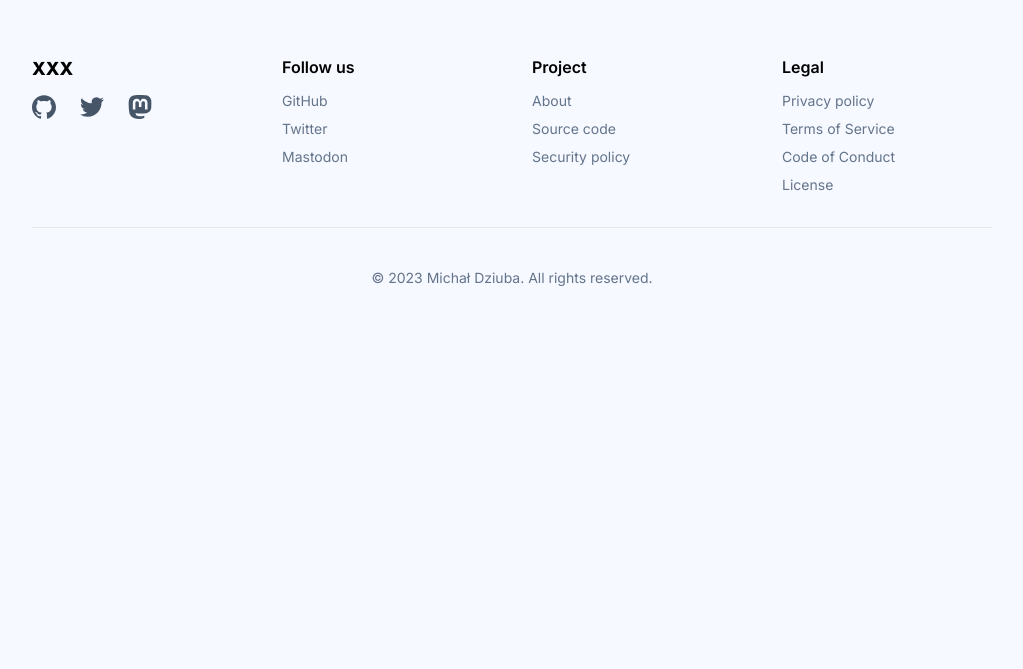
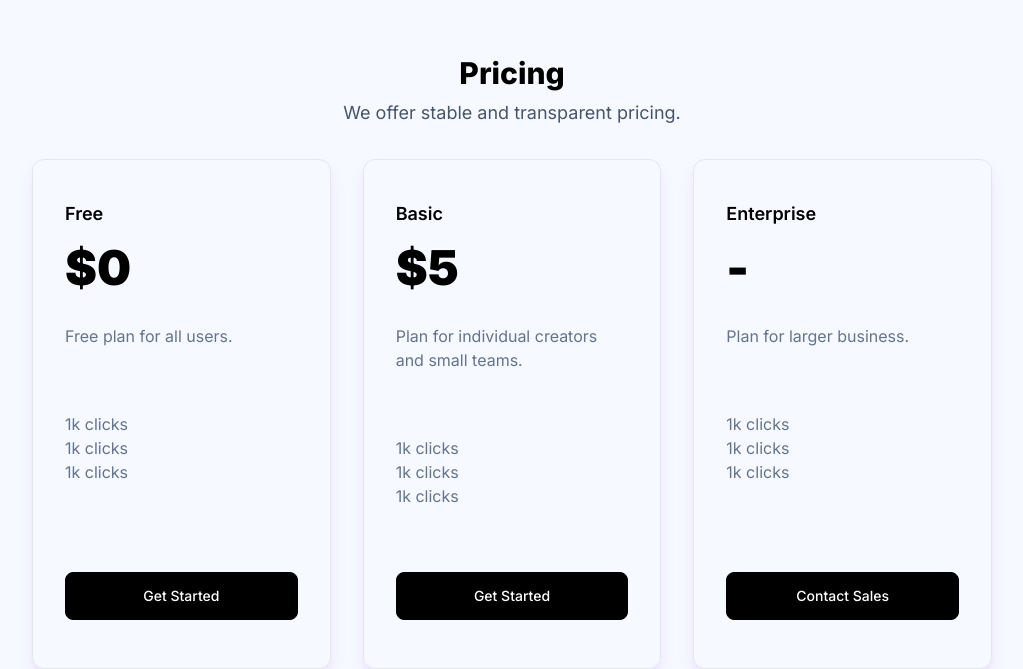
Before and after one commit to michaldziuba03/purly, a Next.js app in the folder apps/web/: page / in a window 1280 px wide. Shown: the part 1243-1912 px from the top of the page, without its empty margins (128-1151 px from the left). Before the commit the page ends 1563 px from the top, so only its background shows below. Built offline with nearby package versions, Linux system fonts and the light colour scheme.

Commit message:
feat(web): add base for pricing section

```diff
--- a/apps/web/src/common/container/Container.tsx
+++ b/apps/web/src/common/container/Container.tsx
@@ -4,6 +4,6 @@ interface IContainerProps extends React.PropsWithChildren {}
 
 export const Container: React.FC<IContainerProps> = (props) => {
     return (
-        <div className='container mx-auto py-2 px-6 lg:px-40'>{ props.children }</div>
+        <div className='container mx-auto py-2 px-6 xl:px-40'>{ props.children }</div>
     )
 }
--- /dev/null
+++ b/apps/web/src/components/PriceCard.tsx
@@ -0,0 +1,32 @@
+import React from "react";
+import {Text} from "@/common/typography/Text";
+import {Button} from "@/common/buttons/Button";
+
+interface IPriceCardProps {
+    name: string;
+    price: string;
+    description: string;
+    action: string;
+}
+
+export const PriceCard: React.FC<IPriceCardProps> = (props) => {
+    return  (
+        <div className='shadow-lg shadow-purple-200/80 border flex flex-col gap-16 justify-between px-8 py-10 rounded-xl'>
+            <div className='flex flex-col'>
+                <span className='text-black text-lg font-semibold'>{ props.name }</span>
+                <span className='mt-4 font-black text-5xl text-black'>
+                    { props.price }
+                </span>
+
+                <Text className='mt-8'>{ props.description }</Text>
+                <ul className='mt-16'>
+                    <li>1k clicks</li>
+                    <li>1k clicks</li>
+                    <li>1k clicks</li>
+                </ul>
+            </div>
+
+            <Button full>{ props.action }</Button>
+        </div>
+    );
+}
--- /dev/null
+++ b/apps/web/src/components/PricingTable.tsx
@@ -0,0 +1,26 @@
+import {PriceCard} from "@/components/PriceCard";
+
+export const PricingTable = () => {
+    return  (
+        <div className='w-full grid gap-8 py-8 grid-cols-1 lg:grid-cols-3'>
+            <PriceCard
+                price='$0'
+                name="Free"
+                description='Free plan for all users.'
+                action='Get Started'
+            />
+            <PriceCard
+                price='$5'
+                name="Basic"
+                description='Plan for individual creators and small teams.'
+                action='Get Started'
+            />
+            <PriceCard
+                price='-'
+                name="Enterprise"
+                description='Plan for larger business.'
+                action='Contact Sales'
+            />
+        </div>
+    )
+}
--- a/apps/web/src/components/sections/Features.tsx
+++ b/apps/web/src/components/sections/Features.tsx
@@ -9,7 +9,7 @@ export const Features: React.FC = () => {
             <Container>
                 <div className='flex flex-col items-center mx-auto py-8 lg:py-16'>
                     <Title size={2}>Features</Title>
-                    <Leading className='mt-2 max-w-3xl'>What actually makes XXX awesome?</Leading>
+                    <Leading className='mt-2 max-w-3xl text-center'>What actually makes XXX awesome?</Leading>
 
                     <div className='mt-8 w-full grid grid-cols-1 md:grid-cols-2 lg:grid-cols-4 gap-5'>
                         <FeatureCard />
--- /dev/null
+++ b/apps/web/src/components/sections/Pricing.tsx
@@ -0,0 +1,20 @@
+import React from "react";
+import {Container} from "@/common/container/Container";
+import {Title} from "@/common/typography/Title";
+import {PricingTable} from "@/components/PricingTable";
+import {Leading} from "@/common/typography/Leading";
+
+export const Pricing: React.FC = () => {
+    return (
+        <Container>
+            <div className='flex flex-col items-center mx-auto py-8 lg:py-16'>
+                <Title size={2}>Pricing</Title>
+                <Leading className='mt-2 max-w-3xl text-center'>
+                    We offer stable and transparent pricing.
+                </Leading>
+
+                <PricingTable />
+            </div>
+        </Container>
+    )
+}
--- a/apps/web/src/pages/index.tsx
+++ b/apps/web/src/pages/index.tsx
@@ -3,6 +3,7 @@ import { Header } from "@/common/header/Header";
 import { Hero } from "@/components/sections/Hero";
 import {Features} from "@/components/sections/Features";
 import {Footer} from "@/common/footer/Footer";
+import {Pricing} from "@/components/sections/Pricing";
 
 export default function Home() {
   return (
@@ -16,7 +17,7 @@ export default function Home() {
       <Header />
       <Hero />
       <Features />
-
+      <Pricing />
       <Footer />
     </>
   )
```
